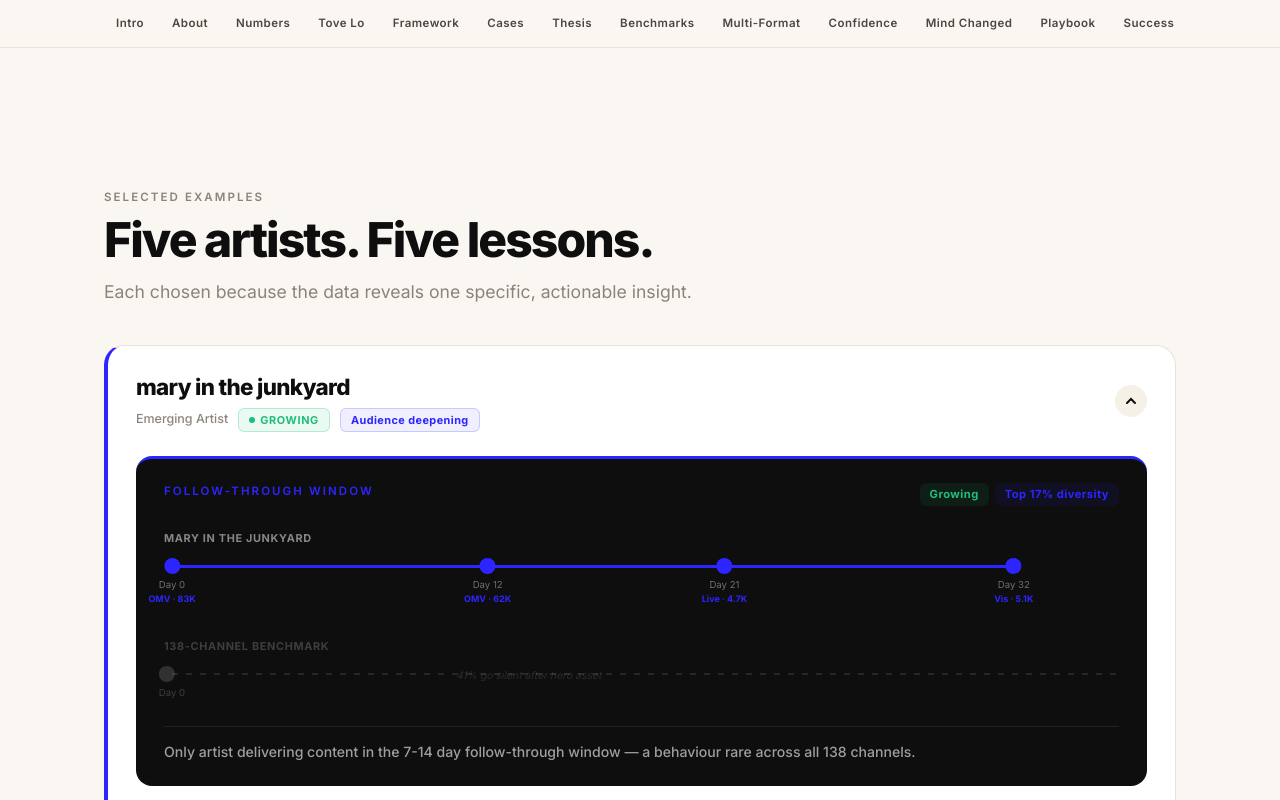
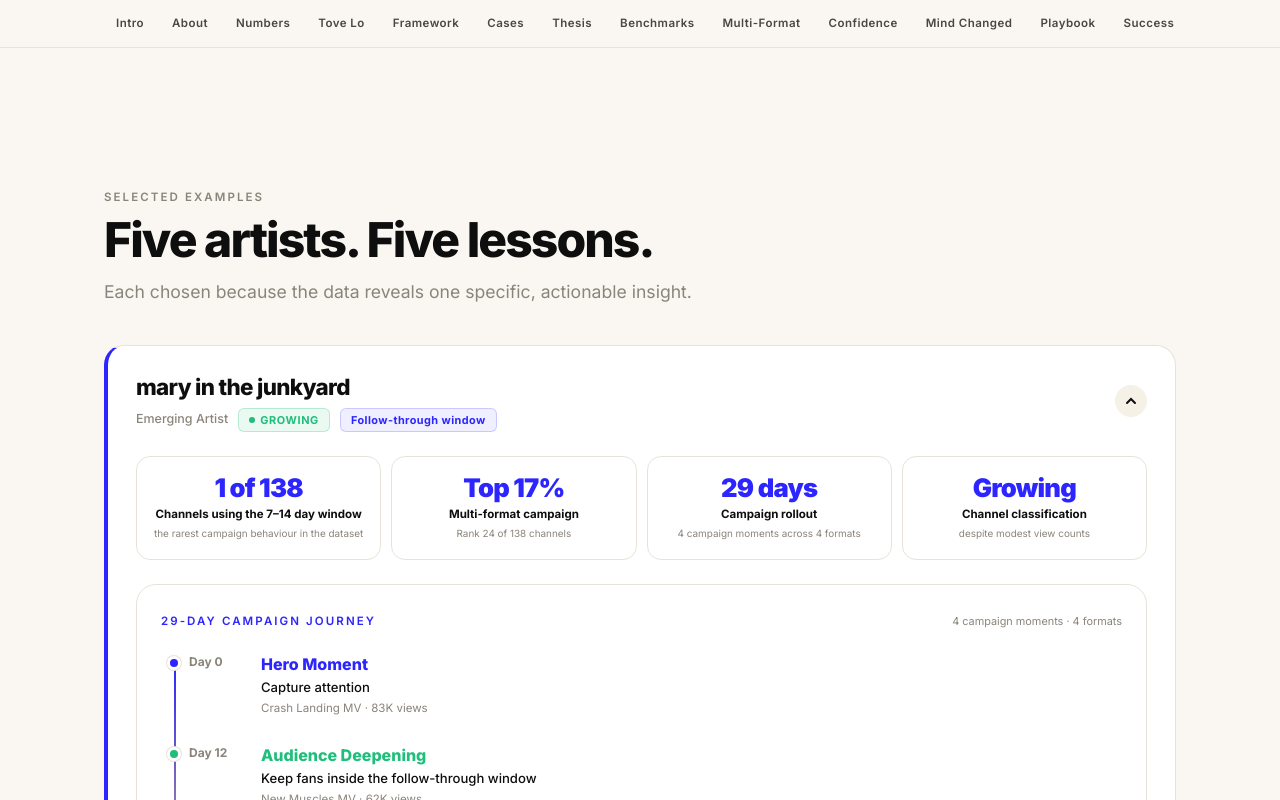
Before and after one commit to leondiaper-ai/youtube-insights, a Next.js app: page / in a window 1280 px wide. Both pictures are taken after a click on the button 641 px from the left and 4060 px from the top of the page. Shown: the part 3660-4460 px from the top of the page. Built offline with nearby package versions, Linux system fonts and the light colour scheme.

Commit message:
Refine Mary in the Junkyard: evidence-first cards, light-canvas journey, remove dark panel

```diff
--- a/src/app/page.tsx
+++ b/src/app/page.tsx
@@ -571,48 +571,144 @@ function VisualProof({ title, headline, badges, accent, children }: {
 }
 
 function MaryVisualProof({ accent }: { accent: string }) {
-  const max = 36;
-  const pct = (d: number) => `${(d / max) * 100}%`;
-  return (
-    <VisualProof
-      title="FOLLOW-THROUGH WINDOW"
-      headline="Only artist delivering content in the 7-14 day follow-through window — a behaviour rare across all 138 channels."
-      badges={[{ v: 'Growing', c: MINT }, { v: 'Top 17% diversity', c: accent }]}
-      accent={accent}
-    >
-      {/* Mary track */}
-      <div style={{ marginBottom: 24 }}>
-        <div style={{ fontSize: '0.68rem', color: 'rgba(255,255,255,0.5)', fontWeight: 700, letterSpacing: '0.06em', marginBottom: 12 }}>
-          MARY IN THE JUNKYARD
-        </div>
-        <div style={{ position: 'relative', height: 56, marginLeft: 8 }}>
-          <div style={{ position: 'absolute', top: 7, left: 0, width: pct(32), height: 3, background: accent, borderRadius: 2 }} />
-          {[{ d: 0, t: 'OMV', v: '83K' }, { d: 12, t: 'OMV', v: '62K' }, { d: 21, t: 'Live', v: '4.7K' }, { d: 32, t: 'Vis', v: '5.1K' }].map(({ d, t, v }) => (
-            <div key={d} style={{ position: 'absolute', left: pct(d), transform: 'translateX(-50%)', textAlign: 'center' }}>
-              <div style={{ width: 16, height: 16, borderRadius: '50%', background: accent, margin: '0 auto' }} />
-              <div style={{ marginTop: 4, fontSize: '0.6rem', color: 'rgba(255,255,255,0.4)' }}>Day {d}</div>
-              <div style={{ fontSize: '0.56rem', color: accent, fontWeight: 700 }}>{t} · {v}</div>
+  const evidence = [
+    { value: '1 of 138', label: 'Channels using the 7–14 day window', context: 'the rarest campaign behaviour in the dataset' },
+    { value: 'Top 17%', label: 'Multi-format campaign', context: 'Rank 24 of 138 channels' },
+    { value: '29 days', label: 'Campaign rollout', context: '4 campaign moments across 4 formats' },
+    { value: 'Growing', label: 'Channel classification', context: 'despite modest view counts' },
+  ];
+
+  const journey = [
+    { d: 0, purpose: 'Hero Moment', detail: 'Capture attention', format: 'Crash Landing MV · 83K views', color: accent },
+    { d: 12, purpose: 'Audience Deepening', detail: 'Keep fans inside the follow-through window', format: 'New Muscles MV · 62K views', color: MINT },
+    { d: 21, purpose: 'Audience Return Moment', detail: 'Give fans a reason to come back', format: 'Live Session · 4.7K views', color: SIGNAL },
+    { d: 32, purpose: 'Campaign Extension', detail: 'Extend the campaign world', format: 'Mouse Visualiser · 5.1K views', color: SUN },
+  ];
+
+  return (
+    <>
+      {/* EVIDENCE FIRST — Benchmark stat cards */}
+      <div style={{
+        display: 'grid', gridTemplateColumns: 'repeat(auto-fit, minmax(130px, 1fr))',
+        gap: 10, marginBottom: 24,
+      }}>
+        {evidence.map((s, i) => (
+          <div key={i} style={{
+            background: '#fff', borderRadius: 14, border: `1px solid ${BONE}`,
+            padding: '18px 14px', textAlign: 'center',
+          }}>
+            <div style={{ fontSize: 'clamp(1.2rem, 2.5vw, 1.6rem)', fontWeight: 900, color: accent, letterSpacing: '-0.03em', lineHeight: 1 }}>
+              {s.value}
+            </div>
+            <div style={{ fontSize: '0.72rem', fontWeight: 700, color: INK, marginTop: 6 }}>
+              {s.label}
+            </div>
+            <div style={{ fontSize: '0.62rem', color: SMOKE, marginTop: 2 }}>
+              {s.context}
+            </div>
+          </div>
+        ))}
+      </div>
+
+      {/* CAMPAIGN JOURNEY — Light canvas, purpose-labeled */}
+      <Card style={{ padding: '28px 24px', marginBottom: 20 }}>
+        <div style={{ display: 'flex', justifyContent: 'space-between', alignItems: 'center', marginBottom: 22 }}>
+          <div className="eyebrow" style={{ color: accent, margin: 0 }}>29-Day Campaign Journey</div>
+          <div style={{ fontSize: '0.68rem', color: SMOKE }}>4 campaign moments · 4 formats</div>
+        </div>
+
+        {/* Journey track */}
+        <div style={{ position: 'relative', paddingLeft: 28 }}>
+          {/* Vertical line */}
+          <div style={{
+            position: 'absolute', left: 13, top: 8, bottom: 8,
+            width: 2, background: `linear-gradient(${accent}, ${SUN})`,
+          }} />
+
+          {journey.map((step, i) => (
+            <div key={step.d} style={{
+              display: 'grid', gridTemplateColumns: '56px 1fr',
+              gap: 16, alignItems: 'start',
+              position: 'relative', marginBottom: i < journey.length - 1 ? 26 : 0,
+            }}>
+              {/* Dot */}
+              <div style={{ position: 'absolute', left: -22, top: 4 }}>
+                <div style={{
+                  width: 14, height: 14, borderRadius: '50%',
+                  background: step.color, border: '3px solid #fff',
+                  boxShadow: `0 0 0 1px ${BONE}`,
+                }} />
+              </div>
+
+              {/* Day label */}
+              <div style={{ fontSize: '0.75rem', fontWeight: 700, color: SMOKE, paddingTop: 1 }}>
+                Day {step.d}
+              </div>
+
+              {/* Content */}
+              <div>
+                <div style={{ fontSize: '1rem', fontWeight: 800, color: step.color, marginBottom: 2 }}>
+                  {step.purpose}
+                </div>
+                <div style={{ fontSize: '0.82rem', color: INK, fontWeight: 500 }}>
+                  {step.detail}
+                </div>
+                <div style={{ fontSize: '0.72rem', color: SMOKE, marginTop: 2 }}>
+                  {step.format}
+                </div>
+              </div>
             </div>
           ))}
         </div>
-      </div>
-      {/* Benchmark track */}
-      <div>
-        <div style={{ fontSize: '0.68rem', color: 'rgba(255,255,255,0.2)', fontWeight: 700, letterSpacing: '0.06em', marginBottom: 12 }}>
-          138-CHANNEL BENCHMARK
-        </div>
-        <div style={{ position: 'relative', height: 40, marginLeft: 8 }}>
-          <div style={{ position: 'absolute', top: 7, left: 0, right: 0, height: 2, backgroundImage: 'repeating-linear-gradient(90deg, rgba(255,255,255,0.1) 0 6px, transparent 6px 14px)' }} />
-          <div style={{ position: 'absolute', left: 0, transform: 'translateX(-50%)', textAlign: 'center' }}>
-            <div style={{ width: 16, height: 16, borderRadius: '50%', background: 'rgba(255,255,255,0.15)' }} />
-            <div style={{ marginTop: 4, fontSize: '0.6rem', color: 'rgba(255,255,255,0.2)' }}>Day 0</div>
-          </div>
-          <div style={{ position: 'absolute', left: '30%', top: 2, fontSize: '0.65rem', color: 'rgba(255,255,255,0.12)', fontStyle: 'italic' }}>
-            41% go silent after hero asset
-          </div>
-        </div>
-      </div>
-    </VisualProof>
+
+        {/* 7–14 day window callout */}
+        <div style={{ marginTop: 24, paddingTop: 18, borderTop: `1px solid ${BONE}` }}>
+          <div style={{
+            display: 'grid', gridTemplateColumns: '1fr auto 1fr',
+            gap: 16, alignItems: 'center',
+          }}>
+            <div style={{ textAlign: 'center' }}>
+              <div style={{ fontSize: '0.68rem', color: SMOKE, fontWeight: 600, letterSpacing: '0.1em', textTransform: 'uppercase', marginBottom: 4 }}>
+                138-Channel Benchmark
+              </div>
+              <div style={{ fontSize: '2rem', fontWeight: 900, color: BONE }}>85%</div>
+              <div style={{ fontSize: '0.75rem', color: SMOKE }}>go silent after Day 7</div>
+            </div>
+
+            <div style={{ display: 'flex', flexDirection: 'column', alignItems: 'center', gap: 2 }}>
+              <svg width="32" height="20" viewBox="0 0 32 20" fill="none">
+                <path d="M4 10H28M28 10L22 4M28 10L22 16" stroke={MINT} strokeWidth="2" strokeLinecap="round" strokeLinejoin="round" />
+              </svg>
+              <span style={{ fontSize: '0.72rem', fontWeight: 800, color: MINT }}>Day 12</span>
+            </div>
+
+            <div style={{ textAlign: 'center' }}>
+              <div style={{ fontSize: '0.68rem', color: accent, fontWeight: 600, letterSpacing: '0.1em', textTransform: 'uppercase', marginBottom: 4 }}>
+                Mary in the Junkyard
+              </div>
+              <div style={{ fontSize: '2rem', fontWeight: 900, color: accent }}>✓</div>
+              <div style={{ fontSize: '0.75rem', color: SMOKE }}>campaign moment in the window</div>
+            </div>
+          </div>
+          <div style={{ textAlign: 'center', marginTop: 12, fontSize: '0.78rem', color: WARM, fontWeight: 500 }}>
+            The 7–14 day follow-through window is when most campaigns lose their audience. Mary delivered a second campaign moment at Day 12.
+          </div>
+        </div>
+      </Card>
+
+      {/* THE LEARNING — One memorable takeaway */}
+      <div style={{
+        background: CREAM, borderRadius: 14, padding: '22px 24px',
+        borderLeft: `4px solid ${accent}`,
+      }}>
+        <div className="headline" style={{ fontSize: 'clamp(0.95rem, 1.8vw, 1.2rem)', color: INK, lineHeight: 1.3, marginBottom: 6 }}>
+          Most campaigns disappear after release. Mary created audience return moments — and the channel grew.
+        </div>
+        <div style={{ fontSize: '0.82rem', color: SMOKE, lineHeight: 1.5 }}>
+          The only artist in the dataset delivering content in the 7–14 day window — the period that 85% of campaigns miss entirely.
+        </div>
+      </div>
+    </>
   );
 }
 
@@ -857,8 +953,8 @@ function CaseStudies() {
                   {/* VISUAL PROOF — one visual per artist */}
                   <CaseStudyVisual slug={cs.artist_slug} accent={cs.accent} />
 
-                  {/* CAMPAIGN TIMELINE — visually dominant */}
-                  {cs.assets.length > 0 && (
+                  {/* CAMPAIGN TIMELINE — skip for Mary (handled in visual proof) */}
+                  {cs.assets.length > 0 && cs.artist_slug !== 'mary-in-the-junkyard' && (
                     <div style={{ marginBottom: 28 }}>
                       <div className="eyebrow" style={{ color: SMOKE, marginBottom: 14 }}>Campaign Timeline</div>
                       <div style={{
--- a/src/data/insights.ts
+++ b/src/data/insights.ts
@@ -171,25 +171,25 @@ export const caseStudies: CaseStudy[] = [
     categoryLabel: "Emerging Artist Blueprint",
     accent: "#2C25FF",
     thumbnail_url: null,
-    campaignPattern: "Audience deepening",
+    campaignPattern: "Follow-through window",
     watcherClassification: "GROWING",
     heroBenchmark: {
-      value: "7-14 day follow-through",
-      insight: "Only case study artist who delivered content in the follow-through window — a behaviour rare across all 138 channels.",
+      value: "7–14 day follow-through",
+      insight: "The only case study artist delivering campaign moments inside the 7–14 day window — the period 85% of campaigns miss entirely.",
     },
     benchmarkMetrics: [
-      { value: "Rank 24", label: "multi-format ranking", context: "of 138 channels (top 17%)" },
-      { value: "29 days", label: "rollout length", context: "3 follow-up moments across 4 formats" },
-      { value: "1 of 30", label: "Growing channels", context: "despite modest view counts" },
+      { value: "1 of 138", label: "channels using the 7–14 day window", context: "the rarest campaign behaviour in the dataset" },
+      { value: "Top 17%", label: "multi-format campaign", context: "Rank 24 of 138 channels" },
+      { value: "Growing", label: "channel classification", context: "despite modest view counts" },
     ],
-    whyMatters: 'Shows how smaller artists can build audience depth without relying on huge view counts.',
+    whyMatters: 'The clearest evidence that campaign design — not view counts — drives channel health.',
     observations: [
-      "Each single gets a live session within 1–2 weeks",
-      "Follow-through at Day 7–14 — rare across the full dataset",
-      "Content serves fan deepening, not just discovery",
+      "Campaign moment at Day 12 — inside the 7–14 day follow-through window",
+      "4 campaign moments across 4 formats over 29 days",
+      "Growing classification despite modest view counts",
     ],
-    learning: "The only case study artist delivering content in the 7–14 day window. Growing despite modest views. The pattern matters more than the numbers.",
-    action: "Add one format per single — lyric video or visualiser. Pushes diversity into the top 10% with minimal extra production.",
+    learning: "Most campaigns disappear after release. Mary created audience return moments — and the channel grew.",
+    action: "Add one format per single — lyric video or visualiser. Pushes into the top 10% multi-format campaign with minimal extra production.",
     campaign_type: "single_cycle",
     release_date: null,
     youtube_url: null,
```
